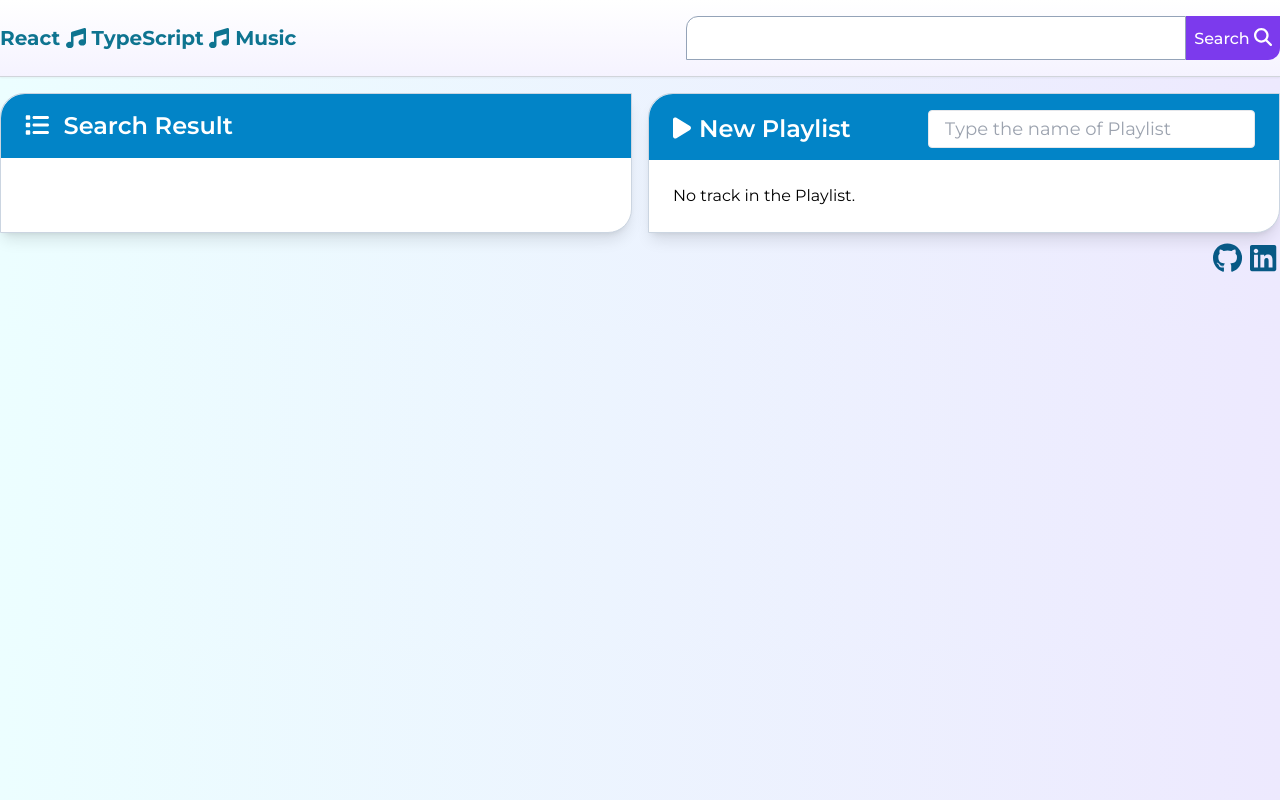
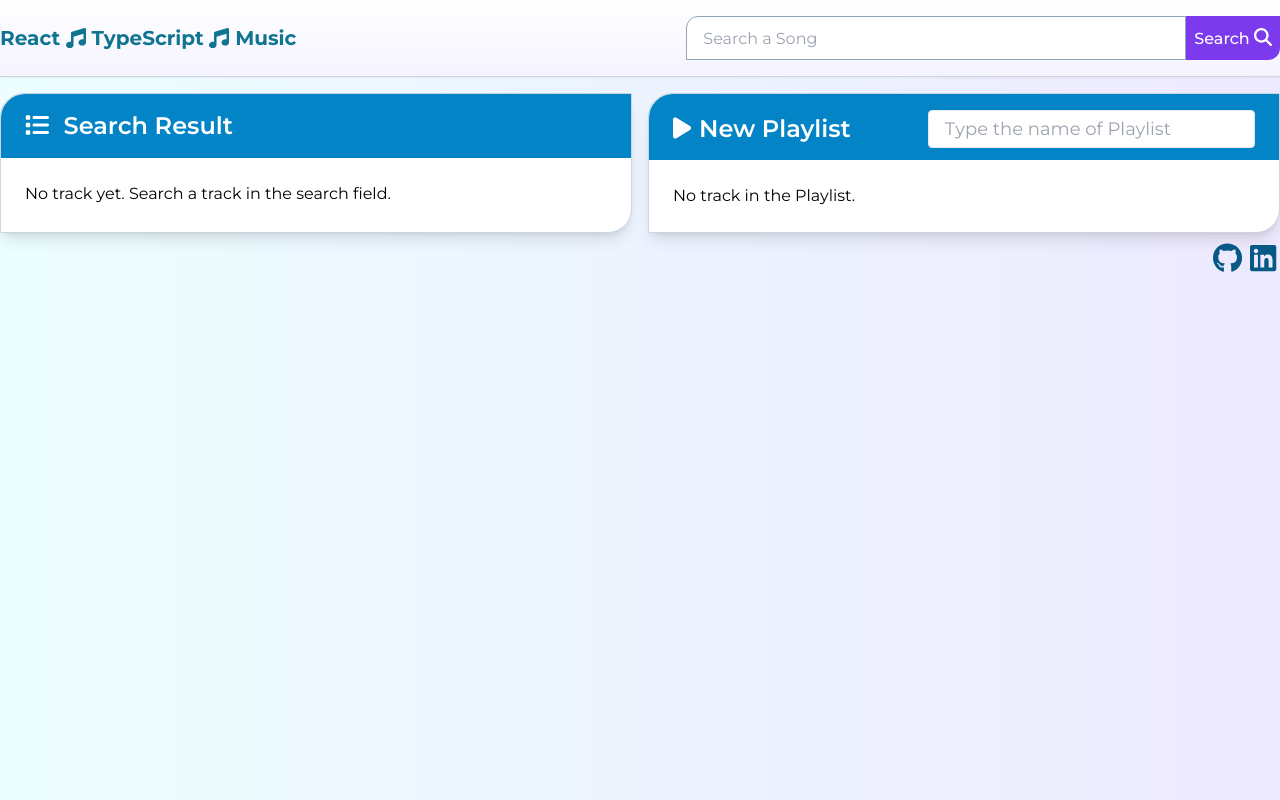
Before and after one commit to kizuyoko/react-typescript-music, a React (Vite) app: page / in a window 1280 px wide. Built offline with nearby package versions, Linux system fonts and the light colour scheme; what tailwindcss-animated would draw is missing.

Commit message:
No track text, search text

```diff
--- a/src/App.tsx
+++ b/src/App.tsx
@@ -12,10 +12,12 @@ function App() {
   const [playlistName, setPlaylistName] = useState("New Playlist");
   const [playlistSongs, setPlaylistSongs] = useState<Music[]>([]);
   const [loading, setLoading] = useState(false);
+  const [noTrackText, setNoTrackText] = useState('No track yet. Search a track in the search field.')
 
   async function search(term: string) {
     const result = await Spotify.search(term);
     const filteredResult = result.filter((track: Music) => track.name && track.artist);
+    setNoTrackText('No track found.')
     setSearchResult(filteredResult);
   }
 
@@ -87,6 +89,7 @@ function App() {
           <SearchResults
             searchResults={searchResult}
             onAdd={addTrack}
+            noTrackText={noTrackText}
           />
         </section>
         <section className="round-half-big md:mr-0 animate-fade-left">
--- a/src/components/Playlist.tsx
+++ b/src/components/Playlist.tsx
@@ -29,7 +29,7 @@ function Playlist(props: PlaylistProps) {
 
   return (
     <form className="flex flex-col h-full">
-      <div className="flex flex-col lg:flex-row bg-sky-600  py-4 px-6 pb-3 rounded-tl-[24px] md:items-center">
+      <div className="flex flex-col lg:flex-row bg-sky-600  py-4 px-6 pb-3 rounded-tl-[24px] lg:items-center">
         <h2 className="text-2xl font-semibold text-white grow "><FontAwesomeIcon icon="play" className="mr-2" />{props.playlistName}</h2>
         <input
           aria-label="Playlist"
--- a/src/components/SearchBar.tsx
+++ b/src/components/SearchBar.tsx
@@ -32,6 +32,7 @@ function SearchBar(props: SearchBarProps) {
         aria-label="Search a Song"
         className="border border-slate-400 rounded-tl-[12px] p-2 px-4 lg:w-[500px] focus:outline-none focus:border-slate-600 h-11 max-[360px]:w-full"
         onChange={onChangeHandler}
+        placeholder="Search a Song"
       />
       <button className=" bg-violet-600 hover:opacity-80 text-white rounded-br-[12px] px-2 py-1 font-medium h-11">
         Search <span className="hidden text-lg md:inline"><FontAwesomeIcon icon="search" /></span>
--- a/src/components/SearchResults.tsx
+++ b/src/components/SearchResults.tsx
@@ -5,19 +5,23 @@ import '../icons';
 
 interface SearchResultsProps {
   searchResults: Music[],
-  onAdd: (track: Music) => void
+  onAdd: (track: Music) => void,
+  noTrackText: string,
 }
 
 function SearchResults(props: SearchResultsProps) {
-
   return (
     <>
       <h2 className="bg-sky-600 text-white text-2xl py-4 px-6 font-semibold rounded-tl-[24px]"><FontAwesomeIcon icon="list" className="mr-2" /> Search Result </h2>
-      <Tracklist
-        list={props.searchResults}
-        onAdd={props.onAdd}
-        isRemoval={false}
-      />
+      {
+        props.searchResults.length >= 1 ? (
+          <Tracklist
+            list={props.searchResults}
+            onAdd={props.onAdd}
+            isRemoval={false}
+          />
+        ) : <h3 className="p-6">{props.noTrackText}</h3>
+      }
     </>
   )
 }
--- a/src/util/dummy_data.tsx
+++ b/src/util/dummy_data.tsx
@@ -6,18 +6,21 @@ export const DUMMYDATA: Music[]  = [
     artist: 'Artist 1, Artist 1, Artist 1, Artist 1, Artist 1, Artist 1, Artist 1, Artist 1, Artist 1, Artist 1',
     album: 'Album 1',
     id: 'm1',
-    uri: 'sss'
+    uri: 'sss',
+    image_url: '',
   }, {
     name: 'Music 2',
     artist: 'Artist 2',
     album: 'Album 2',
     id: 'm2',
-    uri: 'sss'
+    uri: 'sss',
+    image_url: '',
   }, {
     name: 'Music 3',
     artist: 'Artist 3',
     album: 'Album 3',
     id: 'm3',
-    uri: 'sss'
+    uri: 'sss',
+    image_url: '',
   },
 ];
```
